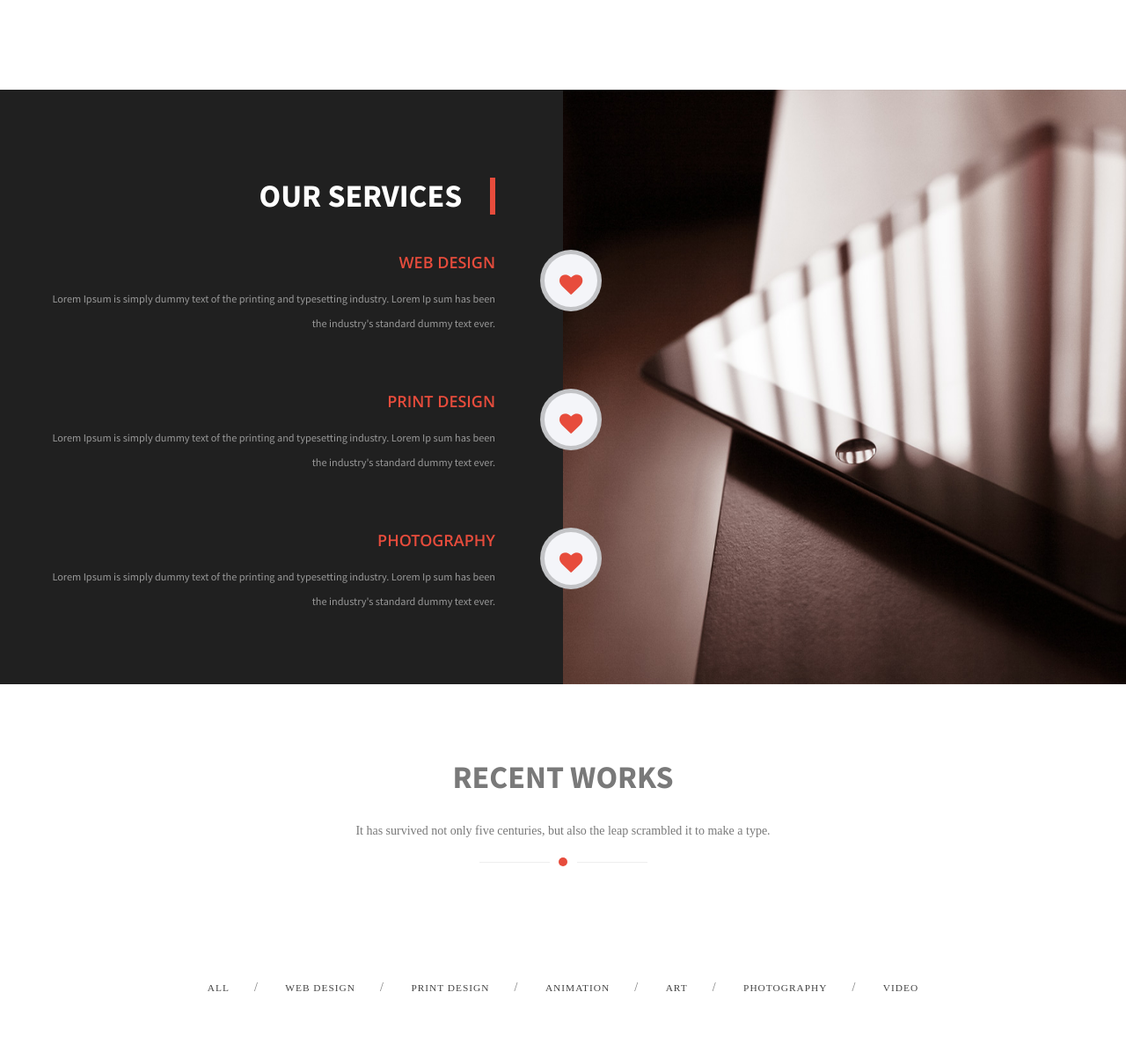
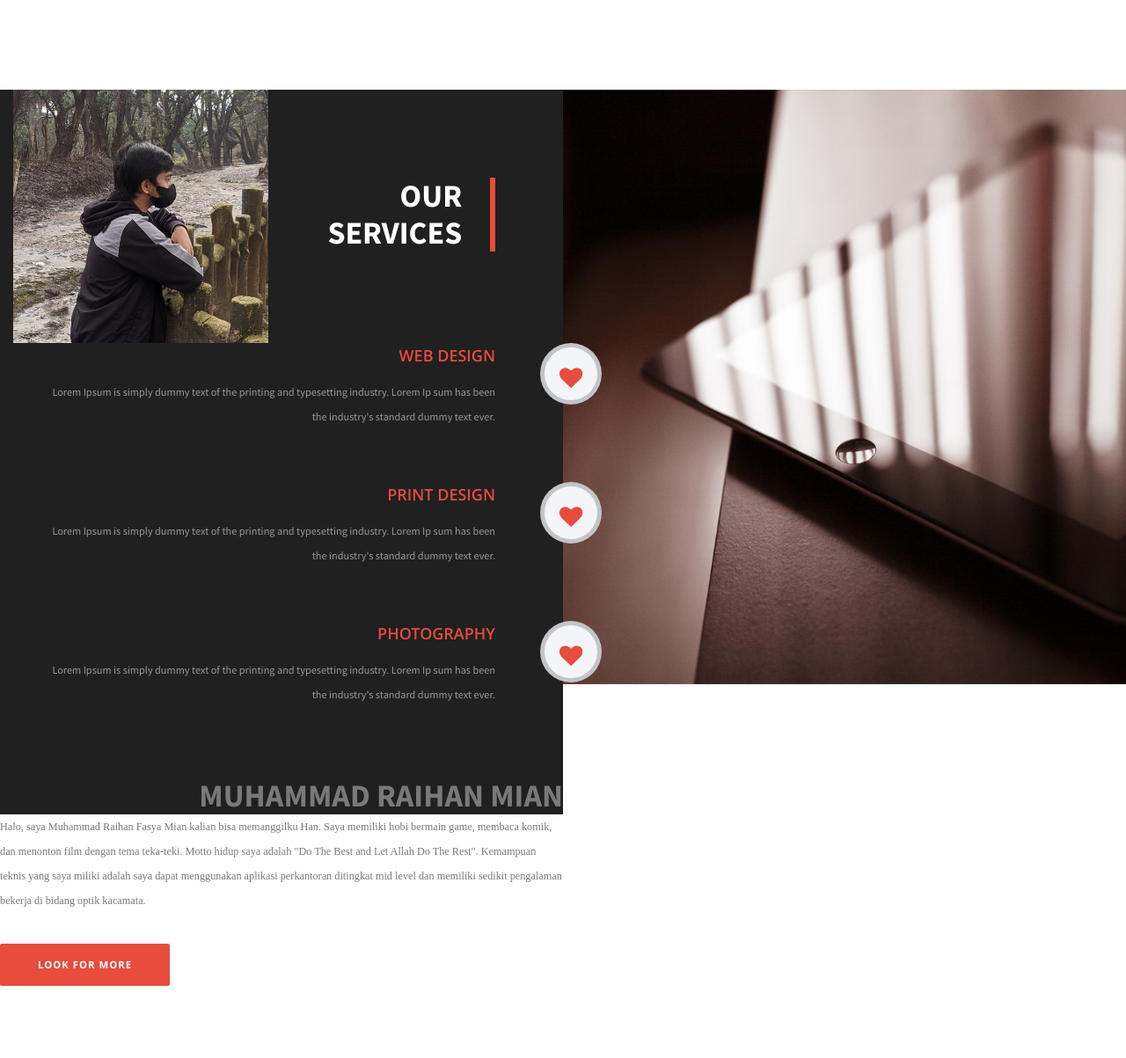
Before and after one commit to muhammadrama19/kelompok2FIX.github.io, a plain HTML site: page index.html in a window 1280 px wide. Shown: the part 1862-3065 px from the top of the page at 88% size. Drawn offline with Linux system fonts and the light colour scheme; a web font is replaced by a local one.

Commit message:
Update index.html

```diff
--- a/index.html
+++ b/index.html
@@ -257,6 +257,12 @@
                     <div class="row">
                         <div class="main_service">
                             <div class="col-md-6 col-sm-12 no-padding">
+                        <div class="main_history">
+                            <div class="col-sm-6">
+                                <div class="single_history_img">
+                                    <img src="assets/images/han1.jpeg" alt="" />
+                                </div>
+                            </div>
 
                                 <div class="single_service single_service_text text-right">
                                     <div class="head_title">
@@ -319,6 +325,11 @@
                                         </div><!-- End of col-sm-12 -->
 
                                     </div>
+                                        <h2>Muhammad Raihan Mian</h2>
+                                    </div>
+                                    <p>Halo, saya Muhammad Raihan Fasya Mian kalian bisa memanggilku Han. Saya memiliki hobi bermain game, membaca komik, dan menonton film dengan tema teka-teki. Motto hidup saya adalah "Do The Best and Let Allah Do The Rest". Kemampuan teknis yang saya miliki adalah saya dapat menggunakan aplikasi perkantoran ditingkat mid level dan memiliki sedikit pengalaman bekerja di bidang optik kacamata. </p>
+
+                                    <a href="https://youhanssip.github.io/tugas3.2_proyek1.github.io/" class="btn btn-lg">LOOK FOR MORE</a>
                                 </div>
                             </div><!-- End of col-sm-6 -->
 
```
